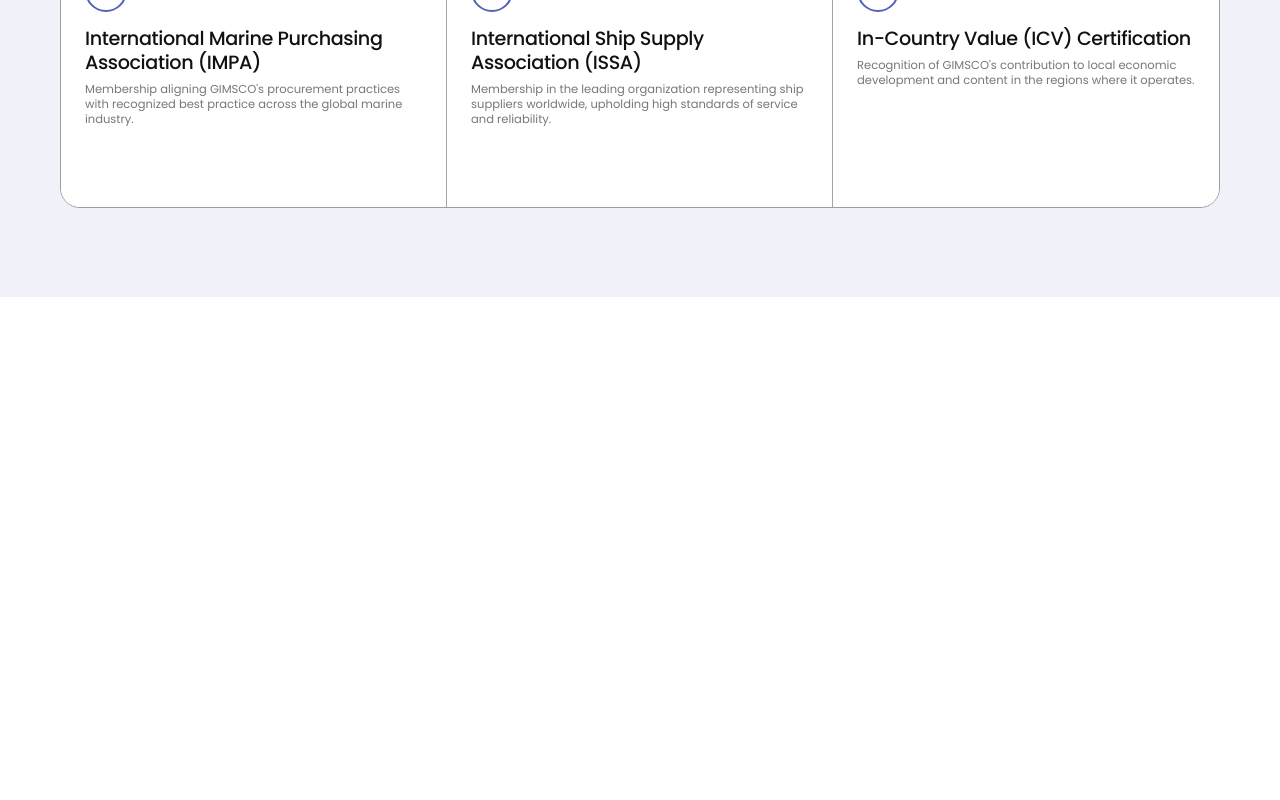
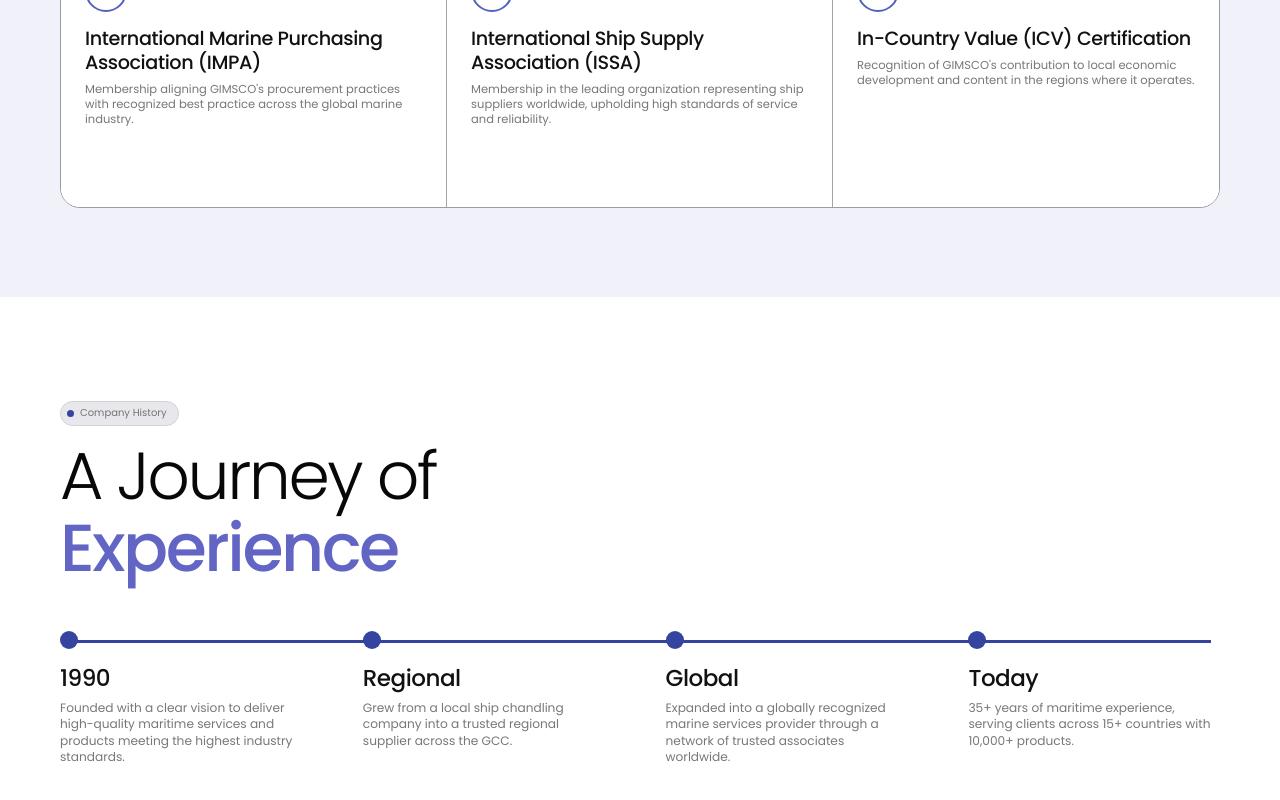
Before and after one commit to F-FERM/gimsco-web, a Next.js app: page / in a window 1280 px wide. Shown: the part 5162-5962 px from the top of the page. Before the commit the page ends 5459 px from the top, so only its background shows below. Built offline with nearby package versions, Linux system fonts and the light colour scheme.

Commit message:
feat(components): add company history section
- introduce new CompanyHistory component with milestone timeline
- integrate CompanyHistory into main landing page layout

```diff
--- a/app/page.tsx
+++ b/app/page.tsx
@@ -1,5 +1,6 @@
 import AboutSection from "@/components/AboutSection";
 import Certifications from "@/components/Certifications";
+import CompanyHistory from "@/components/CompanyHistory";
 import Home from "@/components/home/Home";
 import ProductEcosystem from "@/components/ProductEcosystem";
 import StatsSection from "@/components/StatsSection";
@@ -17,6 +18,7 @@
       <StoreSolutions/>
       <ProductEcosystem/>
       <Certifications/>
+      <CompanyHistory/>
     </main>
   );
 };
--- /dev/null
+++ b/components/CompanyHistory.tsx
@@ -0,0 +1,221 @@
+"use client";
+
+import React from "react";
+
+const milestones = [
+  {
+    year: "1990",
+    description:
+      "Founded with a clear vision to deliver high-quality maritime services and products meeting the highest industry standards.",
+  },
+  {
+    year: "Regional",
+    description:
+      "Grew from a local ship chandling company into a trusted regional supplier across the GCC.",
+  },
+  {
+    year: "Global",
+    description:
+      "Expanded into a globally recognized marine services provider through a network of trusted associates worldwide.",
+  },
+  {
+    year: "Today",
+    description:
+      "35+ years of maritime experience, serving clients across 15+ countries with 10,000+ products.",
+  },
+];
+
+export default function CompanyHistory() {
+  return (
+    <section
+      style={{
+        width: "100%",
+        background: "#FFFFFF",
+        padding: "clamp(70px, 8vw, 125px) 24px",
+        boxSizing: "border-box",
+        overflow: "hidden",
+      }}
+    >
+      <div
+        style={{
+          width: "100%",
+          maxWidth: "1160px",
+          margin: "0 auto",
+          boxSizing: "border-box",
+        }}
+      >
+        {/* Badge */}
+        <div
+          style={{
+            display: "inline-flex",
+            alignItems: "center",
+            gap: "6px",
+            height: "25px",
+            padding: "0 11px 0 6px",
+            marginBottom: "14px",
+            borderRadius: "20px",
+            background: "#E8E8EC",
+            border: "1px solid #D2D2D8",
+            boxSizing: "border-box",
+          }}
+        >
+          <span
+            style={{
+              width: "7px",
+              height: "7px",
+              borderRadius: "50%",
+              background: "#35459F",
+              display: "block",
+              flexShrink: 0,
+            }}
+          />
+
+          <span
+            style={{
+              fontFamily: "var(--font-poppins), Poppins, sans-serif",
+              fontSize: "10px",
+              fontWeight: 400,
+              lineHeight: 1,
+              color: "#747474",
+              whiteSpace: "nowrap",
+            }}
+          >
+            Company History
+          </span>
+        </div>
+
+        {/* Heading */}
+        <h2
+          style={{
+            margin: 0,
+            maxWidth: "470px",
+            fontFamily: "var(--font-poppins), Poppins, sans-serif",
+            fontSize: "clamp(44px, 5.2vw, 68px)",
+            fontWeight: 300,
+            lineHeight: 1.08,
+            letterSpacing: "-2.5px",
+            color: "#080808",
+          }}
+        >
+          A Journey of
+          <br />
+          <span
+            style={{
+              color: "#6265C4",
+              fontWeight: 500,
+            }}
+          >
+            Experience
+          </span>
+        </h2>
+
+        {/* Timeline */}
+        <div
+          style={{
+            position: "relative",
+            width: "100%",
+            marginTop: "48px",
+            boxSizing: "border-box",
+          }}
+        >
+          {/* Horizontal Line */}
+          <div
+            style={{
+              position: "absolute",
+              left: "9px",
+              right: "9px",
+              top: "9px",
+              height: "3px",
+              background: "#34439D",
+              zIndex: 0,
+            }}
+          />
+
+          {/* Milestones */}
+          <div
+            style={{
+              position: "relative",
+              zIndex: 1,
+              width: "100%",
+              display: "grid",
+              gridTemplateColumns: "repeat(4, minmax(0, 1fr))",
+              columnGap: "clamp(25px, 4vw, 55px)",
+            }}
+          >
+            {milestones.map((milestone) => (
+              <div
+                key={milestone.year}
+                style={{
+                  minWidth: 0,
+                  boxSizing: "border-box",
+                }}
+              >
+                {/* Timeline Dot */}
+                <div
+                  style={{
+                    width: "18px",
+                    height: "18px",
+                    borderRadius: "50%",
+                    background: "#35459F",
+                    marginBottom: "16px",
+                    boxSizing: "border-box",
+                  }}
+                />
+
+                {/* Year */}
+                <h3
+                  style={{
+                    margin: 0,
+                    fontFamily: "var(--font-poppins), Poppins, sans-serif",
+                    fontSize: "clamp(20px, 1.8vw, 25px)",
+                    fontWeight: 500,
+                    lineHeight: 1.2,
+                    letterSpacing: "-0.5px",
+                    color: "#111111",
+                  }}
+                >
+                  {milestone.year}
+                </h3>
+
+                {/* Description */}
+                <p
+                  style={{
+                    margin: "7px 0 0",
+                    maxWidth: "245px",
+                    fontFamily: "var(--font-poppins), Poppins, sans-serif",
+                    fontSize: "clamp(11px, 0.95vw, 13px)",
+                    fontWeight: 400,
+                    lineHeight: 1.35,
+                    color: "#777777",
+                  }}
+                >
+                  {milestone.description}
+                </p>
+              </div>
+            ))}
+          </div>
+        </div>
+      </div>
+
+      {/* Responsive styles */}
+      <style jsx>{`
+        @media (max-width: 768px) {
+          section {
+            padding-left: 20px !important;
+            padding-right: 20px !important;
+          }
+
+          .timeline {
+            margin-top: 40px;
+          }
+        }
+
+        @media (max-width: 640px) {
+          .timeline {
+            position: relative;
+          }
+        }
+      `}</style>
+    </section>
+  );
+}
```
